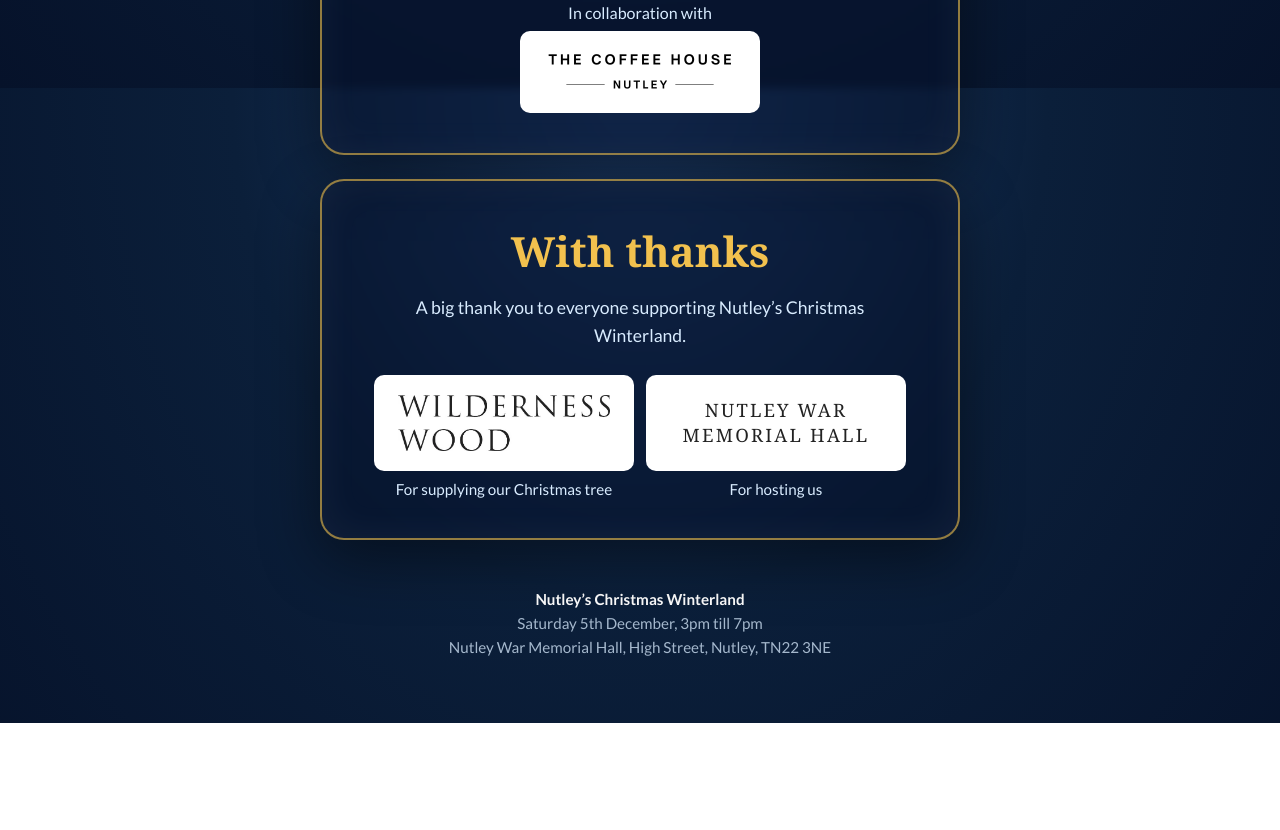
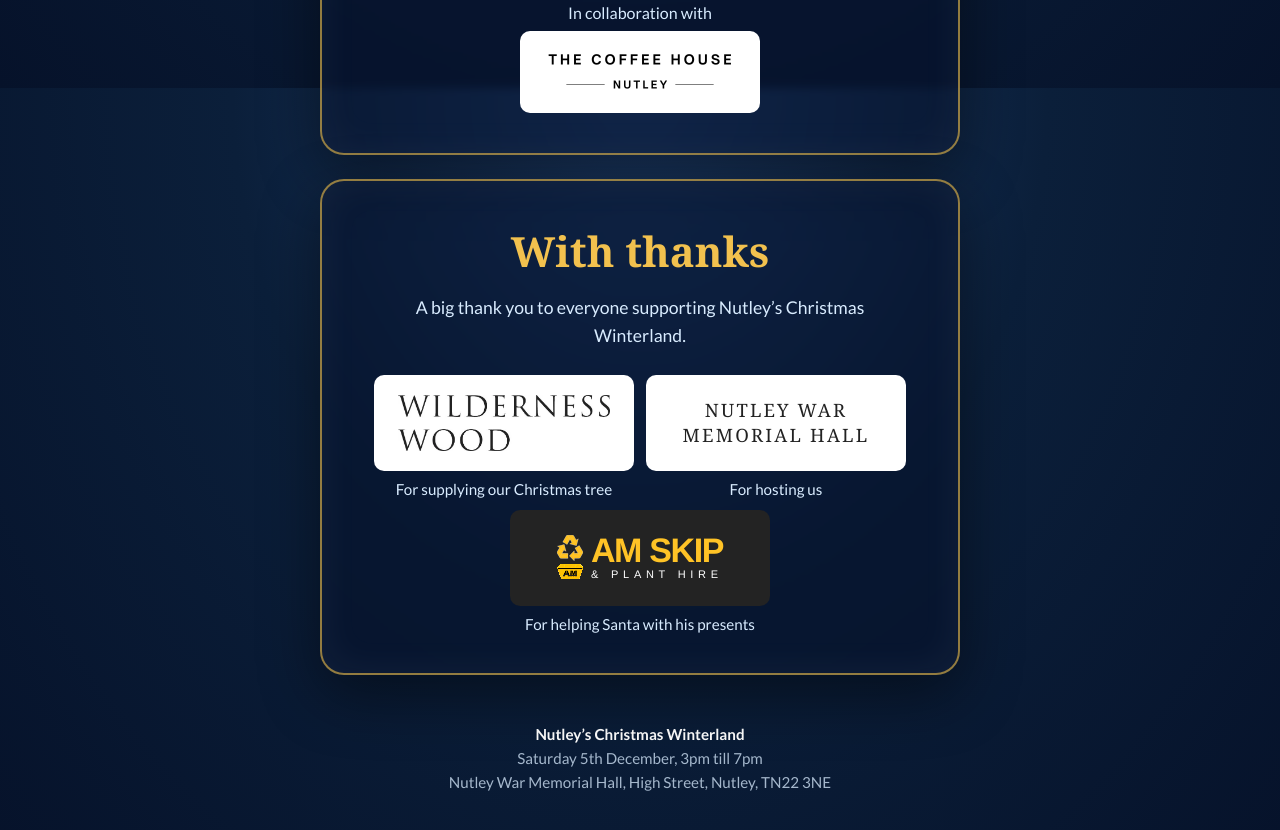
Before and after one commit to nutleypreschool/nutley-christmas, a plain HTML site: page index.html in a window 1280 px wide. Shown: the part 3912-4742 px from the top of the page. Before the commit the page ends 4635 px from the top, so only its background shows below. Drawn offline with Linux system fonts and the light colour scheme; a web font is replaced by a local one.

Commit message:
Thank AM Skip & Plant Hire for helping Santa with his presents
Co-Authored-By: Claude Opus 5.5 <noreply@anthropic.com>

```diff
--- a/index.html
+++ b/index.html
@@ -317,6 +317,18 @@
           </a>
           <span>For hosting us</span>
         </li>
+        <li>
+          <a href="https://www.amskips.co.uk/" class="amskips" target="_blank" rel="noopener">
+            <span class="amskips-logo">
+              <img src="images/am-skip-icon.png" alt="" width="26" height="54">
+              <span class="amskips-text">
+                <span class="amskips-name">AM Skip</span>
+                <span class="amskips-sub">&amp; Plant Hire</span>
+              </span>
+            </span>
+          </a>
+          <span>For helping Santa with his presents</span>
+        </li>
       </ul>
     </section>
 
--- a/style.css
+++ b/style.css
@@ -533,6 +533,43 @@ h3 {
   height: auto;
 }
 
+/* AM Skip & Plant Hire's logo is styled text on dark grey, recreated here */
+.supporters li > a.amskips {
+  background: #232323;
+}
+
+.amskips-logo {
+  display: inline-flex;
+  align-items: center;
+  gap: 8px;
+  font-family: "Helvetica Neue", Helvetica, Arial, sans-serif;
+  text-transform: uppercase;
+  line-height: 0.8;
+}
+
+.amskips-logo img {
+  height: 54px;
+}
+
+.amskips-text {
+  display: flex;
+  flex-direction: column;
+}
+
+.amskips-name {
+  font-size: 34px;
+  font-weight: 900;
+  letter-spacing: -0.04em;
+  color: #ffc326;
+}
+
+.amskips-sub {
+  margin-top: 6px;
+  font-size: 11px;
+  letter-spacing: 0.43em;
+  color: #fff;
+}
+
 .supporters li > span:last-child {
   font-size: 0.95rem;
   color: var(--ice);
```
Also changed, not shown: images/am-skip-icon.png (added), 1 other file.
